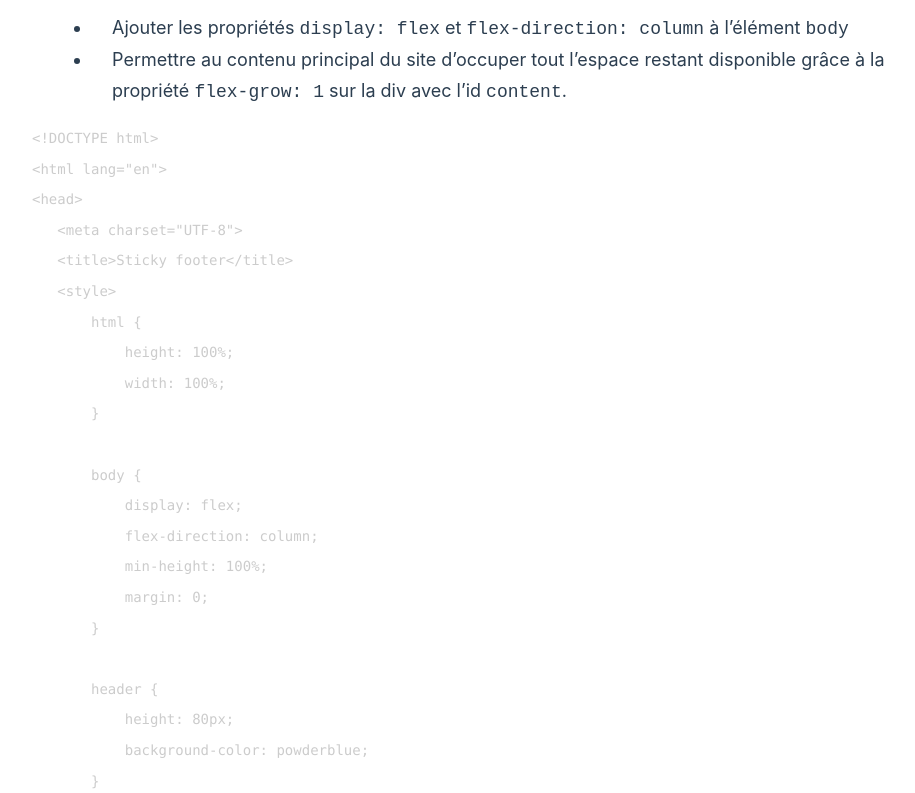
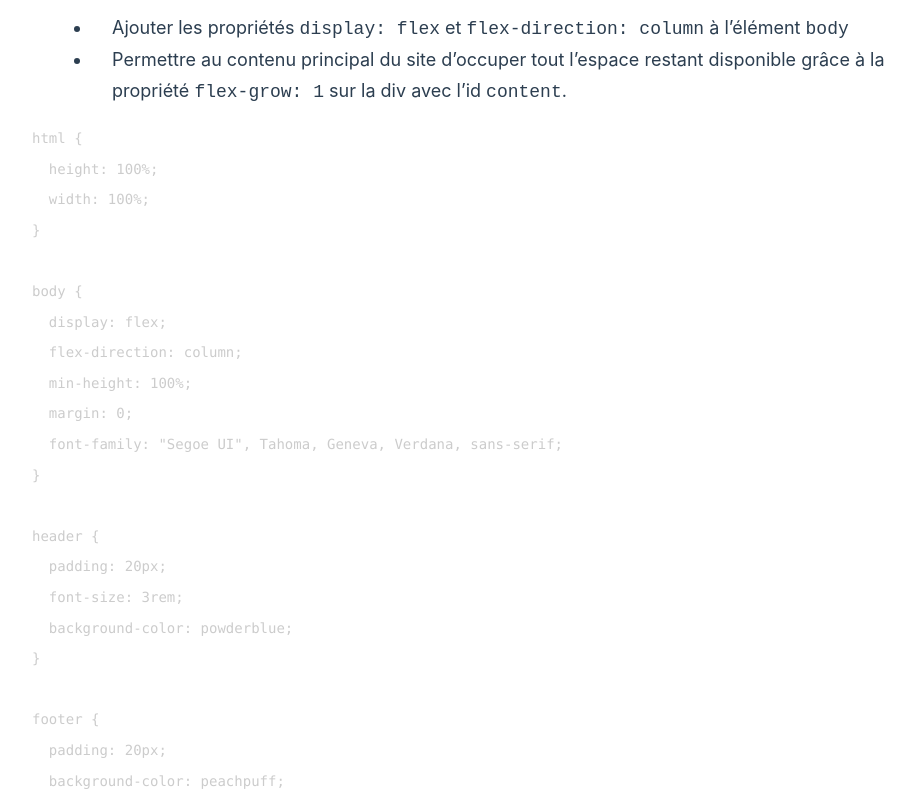
Before and after one commit to octo-w4ll/octo-w4ll.github.io, an Eleventy site: page cookbook/sticky-footer.md in a window 1280 px wide. Shown: the part 1527-2320 px from the top of the page, without its empty margins (168-1083 px from the left). Built offline with nearby package versions, Linux system fonts and the light colour scheme; Eleventy itself is replaced by a stand-in of ours; code samples lack their colours; files that its build step writes are made by us from their sources; files whose address does not match are found by name.

Commit message:
recipe review

````diff
--- a/cookbook/sticky-footer.md
+++ b/cookbook/sticky-footer.md
@@ -22,55 +22,65 @@ Pour répondre à notre objectif, il faudra :
 * Ajouter les propriétés `display: flex` et `flex-direction: column` à l’élément `body`
 * Permettre au contenu principal du site d’occuper tout l’espace restant disponible grâce à la propriété `flex-grow: 1` sur la div avec l’id `content`.
 
+```css
+html {
+  height: 100%;
+  width: 100%;
+}
+
+body {
+  display: flex;
+  flex-direction: column;
+  min-height: 100%;
+  margin: 0;
+  font-family: "Segoe UI", Tahoma, Geneva, Verdana, sans-serif;
+}
+
+header {
+  padding: 20px;
+  font-size: 3rem;
+  background-color: powderblue;
+}
+
+footer {
+  padding: 20px;
+  background-color: peachpuff;
+  text-align: center;
+}
+
+#content {
+  flex-grow: 1;
+  padding: 20px;
+  text-align: center;
+}
+```
+
 ```html
 <!DOCTYPE html>
 <html lang="en">
 <head>
-   <meta charset="UTF-8">
-   <title>Sticky footer</title>
-   <style>
-       html {
-           height: 100%;
-           width: 100%;
-       }
-
-       body {
-           display: flex;
-           flex-direction: column;
-           min-height: 100%;
-           margin: 0;
-       }
-
-       header {
-           height: 80px;
-           background-color: powderblue;
-       }
-
-       footer {
-           height: 120px;
-           background-color: peachpuff;
-       }
-
-       #content {
-           flex-grow: 1;
-       }
-   </style>
+    <meta charset="UTF-8" />
+    <title>Sticky footer</title>
+    <link rel="stylesheet" href="style.css" />
 </head>
 <body>
-   <header>
-       Logo de mon site, accès à mon compte utilisateur, éventuellement navigation...
-   </header>
-   <div id="content">
-       Le contenu principal de mon site
-   </div>
-   <footer>
-       Mentions légales, contact, conditions générales de vente, sitemap...
-   </footer>
+<header>
+    Hello there
+</header>
+<div id="content">
+    Welcome to my cool website
+</div>
+<footer>
+    <div>Copyright</div>
+    <div>Privacy</div>
+    <div>Terms of use</div>
+    <div>Sitemap</div>
+</footer>
 </body>
 </html>
 ```
 
->Dans cet exemple, les header et footer ont une hauteur fixe, mais elles pourraient ne pas l’être. Ce code s’adapte très bien au contenu de ces éléments.
+>[Essayez-le en action sur Codesandbox](https://codesandbox.io/s/octo-w4ll-js8c0z-js8c0z)
 
 ## Autres solutions
 Il existe d'autres manières de placer le `footer` en bas de l’écran, avec parfois leurs contraintes :
````
Also changed, not shown: cookbook/template_.md (+1 -1 lines).
